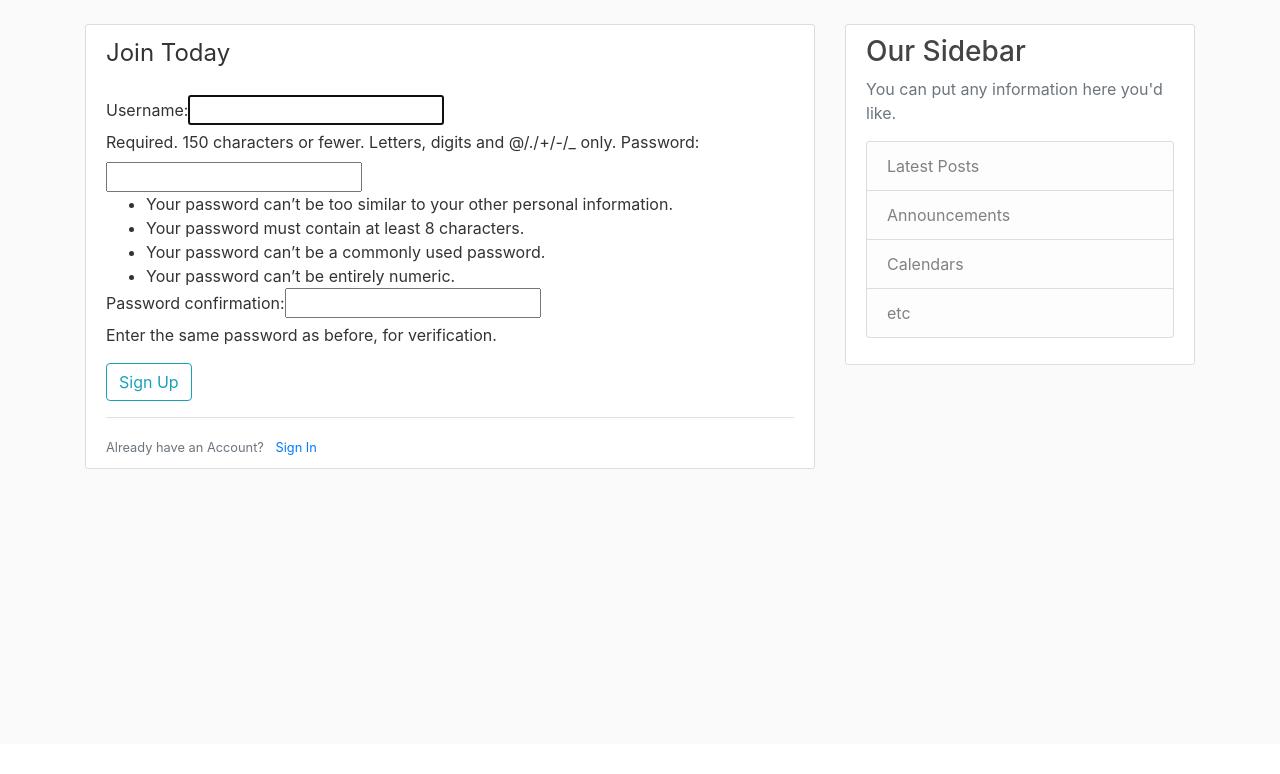
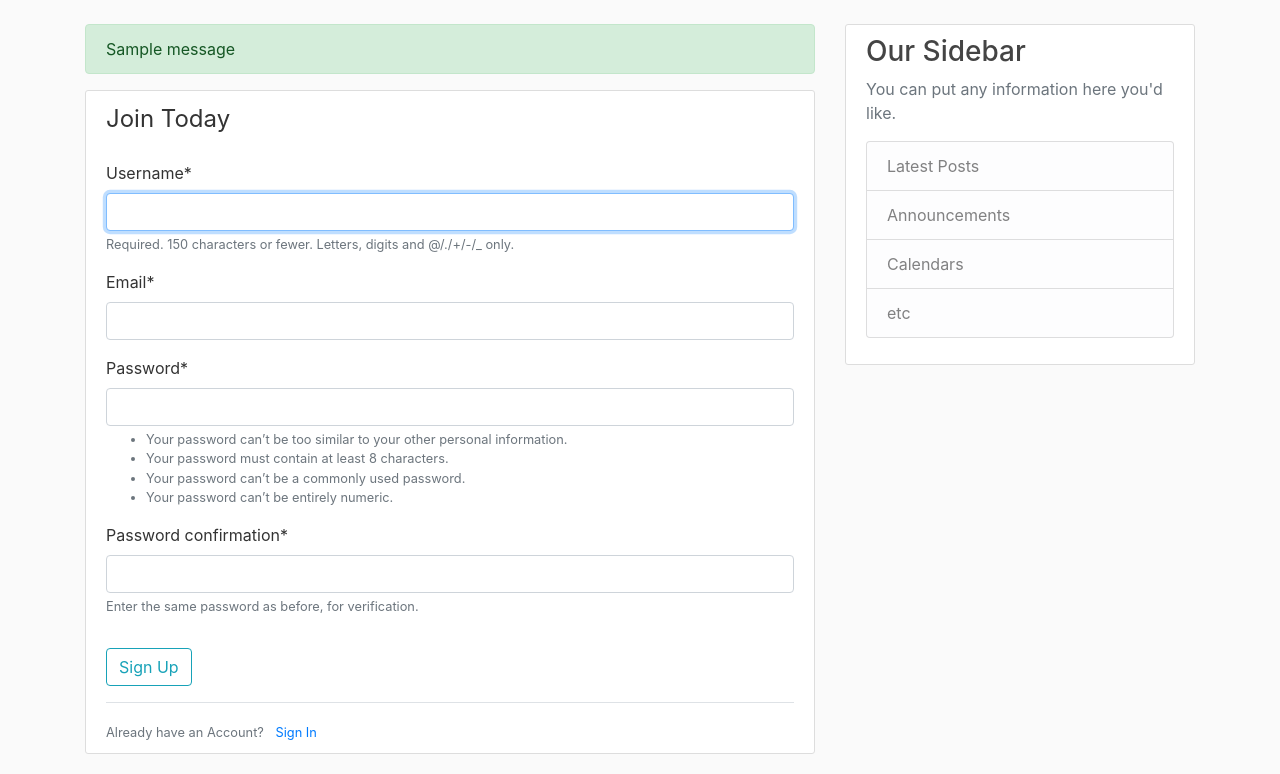
Before and after one commit to whittinghamj/myFarmville, a Django app: page /register/ in a window 1280 px wide. Shown: the part 56-830 px from the top of the page. Before the commit the page ends 525 px from the top, so only its background shows below. Run offline with Django 3.2, Linux system fonts and the light colour scheme; one stand-in notice (Sample message) is shown; some libraries are stand-ins or nearby versions.

Commit message:
Second commit

```diff
--- a/myFarmville/settings.py
+++ b/myFarmville/settings.py
@@ -33,6 +33,7 @@ ALLOWED_HOSTS = []
 INSTALLED_APPS = [
     'myfarm.apps.MyfarmConfig',
     'users.apps.UsersConfig',
+    'crispy_forms',
     'django.contrib.admin',
     'django.contrib.auth',
     'django.contrib.contenttypes',
@@ -120,3 +121,5 @@ USE_TZ = True
 # https://docs.djangoproject.com/en/3.0/howto/static-files/
 
 STATIC_URL = '/static/'
+
+CRISPY_TEMPLATE_PACK = 'bootstrap4'
--- a/myfarm/templates/myfarm/base.html
+++ b/myfarm/templates/myfarm/base.html
@@ -41,6 +41,13 @@
     <main role="main" class="container">
       <div class="row">
         <div class="col-md-8">
+          {% if messages %}
+            {% for message in messages %}
+                <div class="alert alert-{{ message.tags }}">
+                    {{ message }}
+                </div>
+            {% endfor %}
+          {% endif %}
           {% block content %}{% endblock %}
         </div>
         <div class="col-md-4">
--- /dev/null
+++ b/users/forms.py
@@ -0,0 +1,10 @@
+from django import forms
+from django.contrib.auth.models import User
+from django.contrib.auth.forms import UserCreationForm
+
+class UserRegisterForm(UserCreationForm):
+    email = forms.EmailField()
+
+    class Meta:
+        model = User
+        fields = ['username', 'email', 'password1', 'password2']
--- a/users/templates/users/register.html
+++ b/users/templates/users/register.html
@@ -1,4 +1,5 @@
 {% extends "myfarm/base.html" %}
+{% load crispy_forms_tags %}
 
 {% block content %}
         <div class="content-section">
@@ -6,7 +7,7 @@
                 {% csrf_token %}
                 <fieldset class="form-group">
                     <legend class="boder-bottom mb-4">Join Today</legend>
-                    {{ form }}
+                    {{ form|crispy }}
                 </fieldset>
                 <div class="form-group">
                     <button class="btn btn-outline-info" type="submit">Sign Up</button>
--- a/users/views.py
+++ b/users/views.py
@@ -1,7 +1,17 @@
-from django.shortcuts import render
-from django.contrib.auth.forms import UserCreationForm
+from django.shortcuts import render, redirect
+#from django.contrib.auth.forms import UserCreationForm
+from django.contrib import messages
+from .forms import UserRegisterForm
 
 # Create your views here.
 def register(request):
-    form = UserCreationForm()
+    if request.method == 'POST':
+        form = UserRegisterForm(request.POST)
+        if form.is_valid():
+            form.save()
+            username = form.cleaned_data.get('username')
+            messages.success(request, f'Account created for {username}!')
+            return redirect('myfarm-home')
+    else:
+        form = UserRegisterForm()
     return render(request, 'users/register.html', {'form': form})
```
